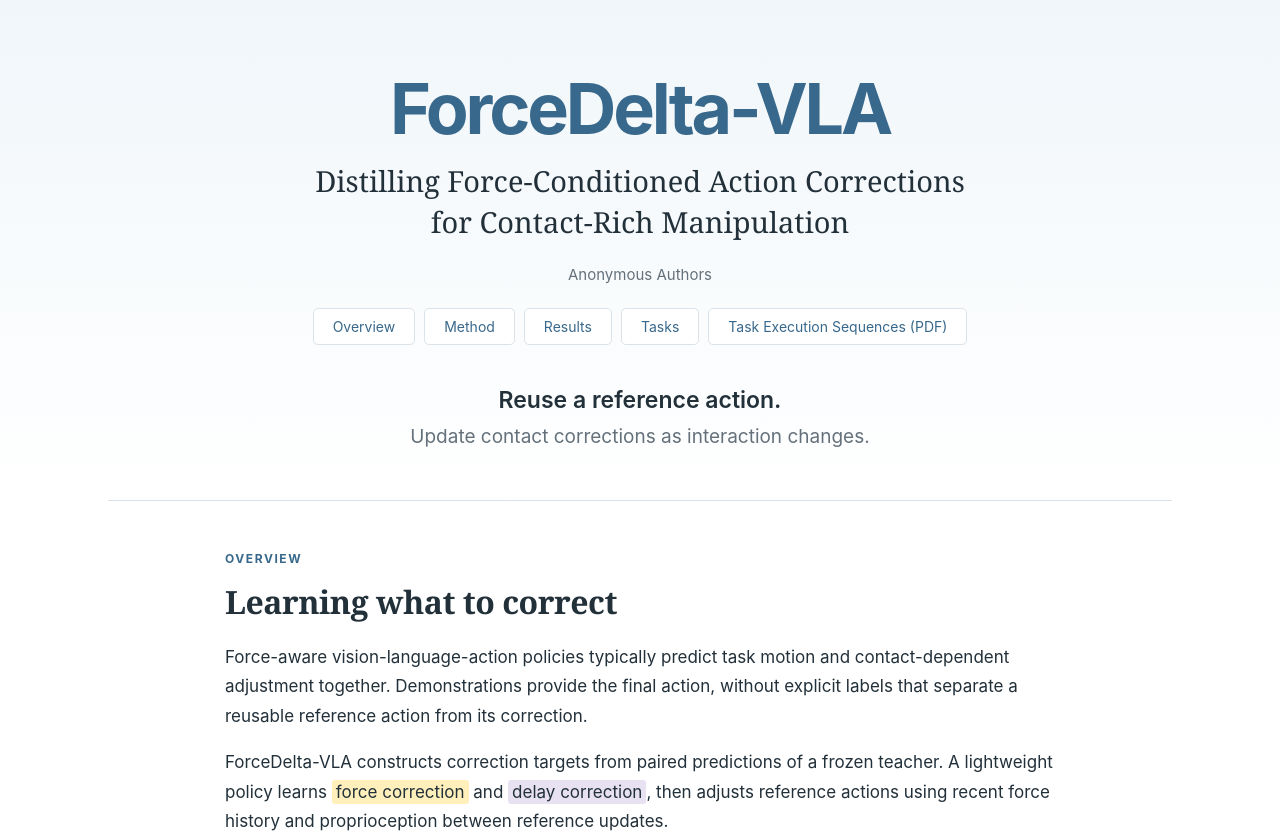
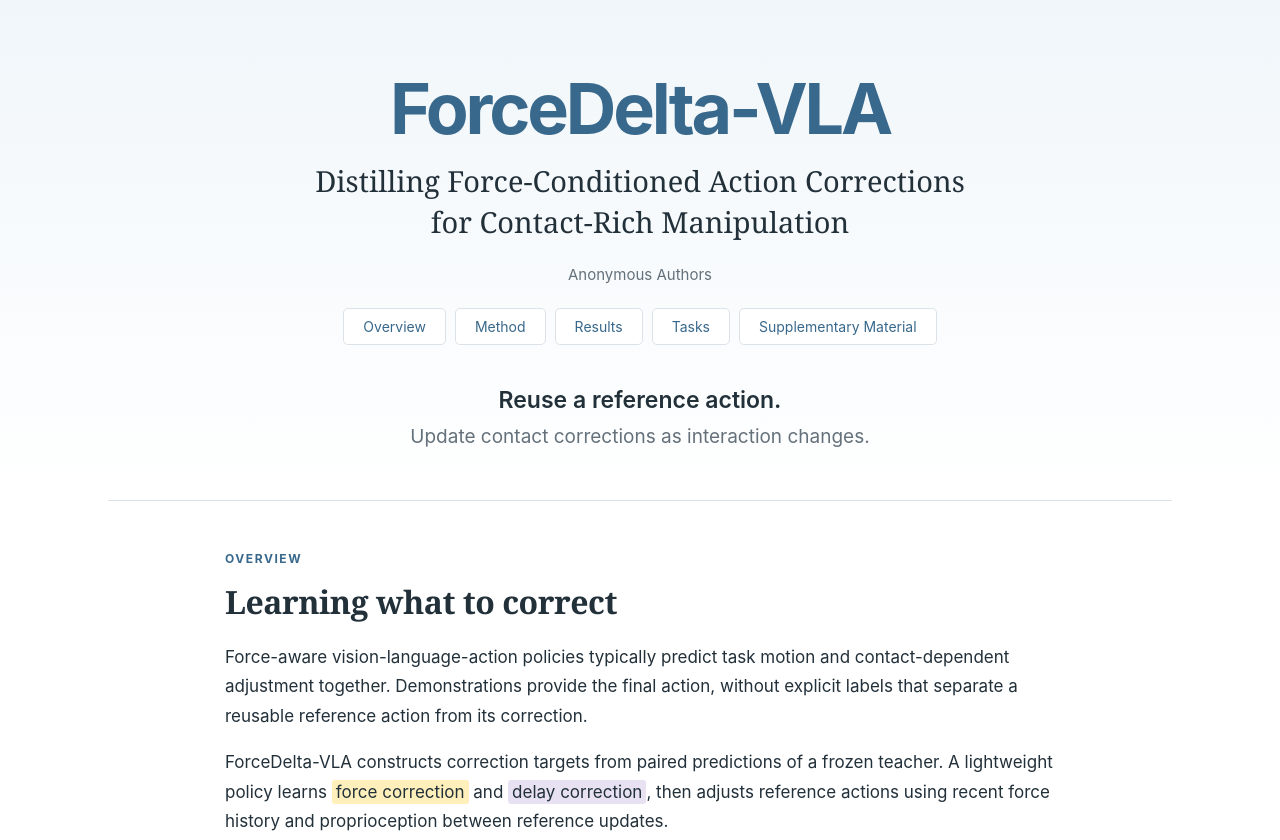
Before and after one commit to Ju6276/ForceDelta-VLA-project, a plain HTML site: page index.html in a window 1280 px wide. Shown: the top 840 px of the page. Drawn offline with Linux system fonts and the light colour scheme.

Commit message:
Use supplementary material download label

```diff
--- a/index.html
+++ b/index.html
@@ -19,7 +19,7 @@
       <a href="#method">Method</a>
       <a href="#results">Results</a>
       <a href="#tasks">Tasks</a>
-      <a href="assets/task-execution.pdf">Task Execution Sequences (PDF)</a>
+      <a href="assets/task-execution.pdf">Supplementary Material</a>
     </nav>
     <p class="lead">Reuse a reference action.<br><span>Update contact corrections as interaction changes.</span></p>
   </header>
@@ -108,7 +108,7 @@
         <a href="assets/task-execution-sequences.png" target="_blank" rel="noopener" aria-label="Open all nine task execution sequences at full size"><img src="assets/task-execution-sequences.png" alt="Nine task execution sequences, in the order listed above. Each row shows five successive phases from left to right." loading="lazy" width="4018" height="5686"></a>
         <figcaption>Each row shows five execution phases of one task, from left to right. Rows follow the task order listed above: 5 single-arm tasks, then 4 bimanual tasks.</figcaption>
       </figure>
-      <p class="attachment-link"><a href="assets/task-execution.pdf">Task Execution Sequences (PDF)</a><span>Task Execution Sequences · Five phases for each of the nine tasks.</span></p>
+      <p class="attachment-link"><a href="assets/task-execution.pdf">Supplementary Material</a></p>
     </section>
   </main>
   <footer>ForceDelta-VLA · Anonymous Authors</footer>
```
